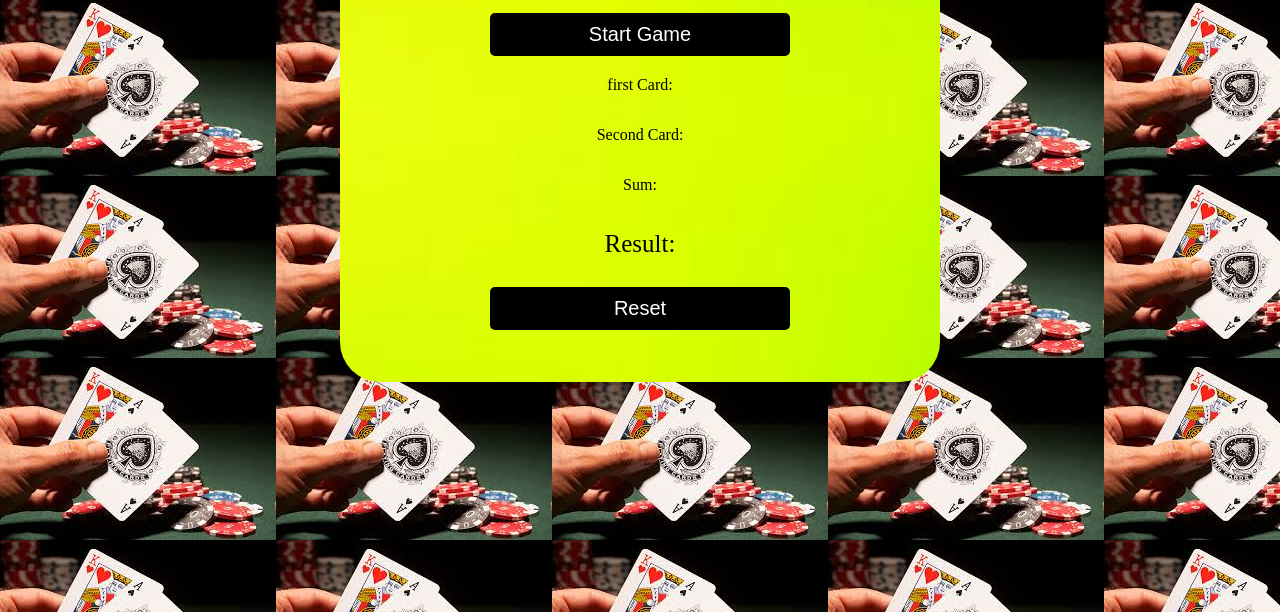
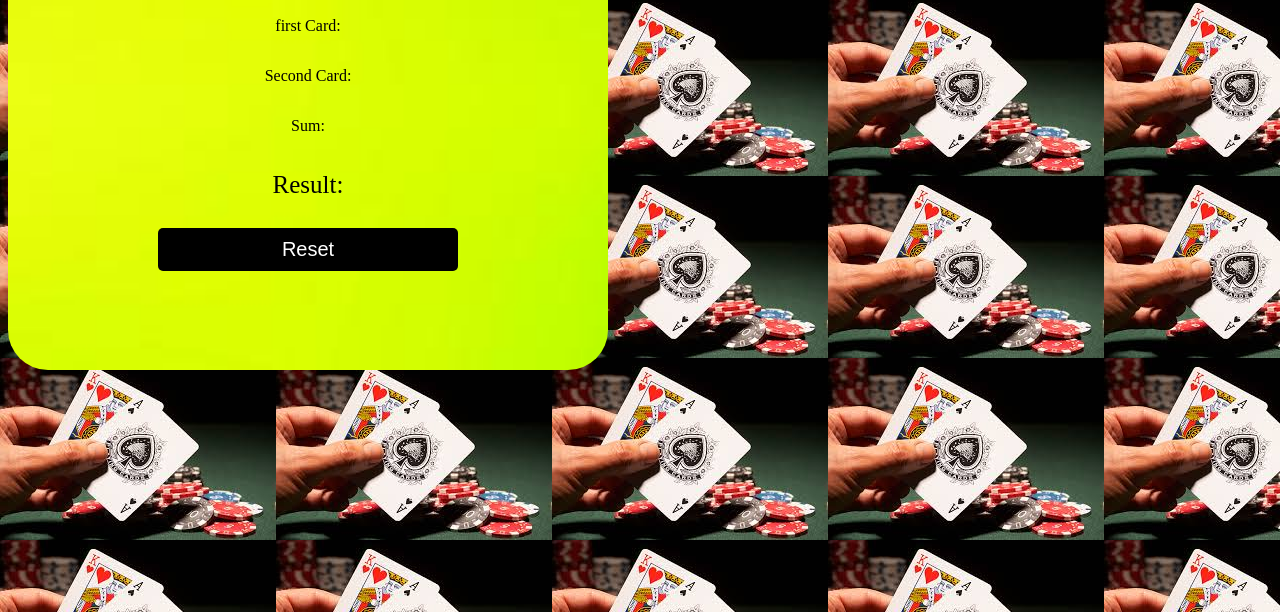
Before and after one commit to AnkurSainiAns/Backjack, a plain HTML site: page index.html in a window 1280 px wide. Shown: the part 188-800 px from the top of the page. Drawn offline with Linux system fonts and the light colour scheme.

Commit message:
new update

```diff
--- a/style.css
+++ b/style.css
@@ -4,12 +4,9 @@
     background-image: url("light-green-yellow-blur-background-vector.jpg");
     background-size:cover;
     display: flex;
-    justify-content: center;
     flex-direction: column;
-    text-align: center;
-    margin-top: 20px;
-    margin-left: auto;
-    margin-right: auto;
+    align-items: center;
+    align-content: center;
     border-radius: 40px;
 }
 button {
```
